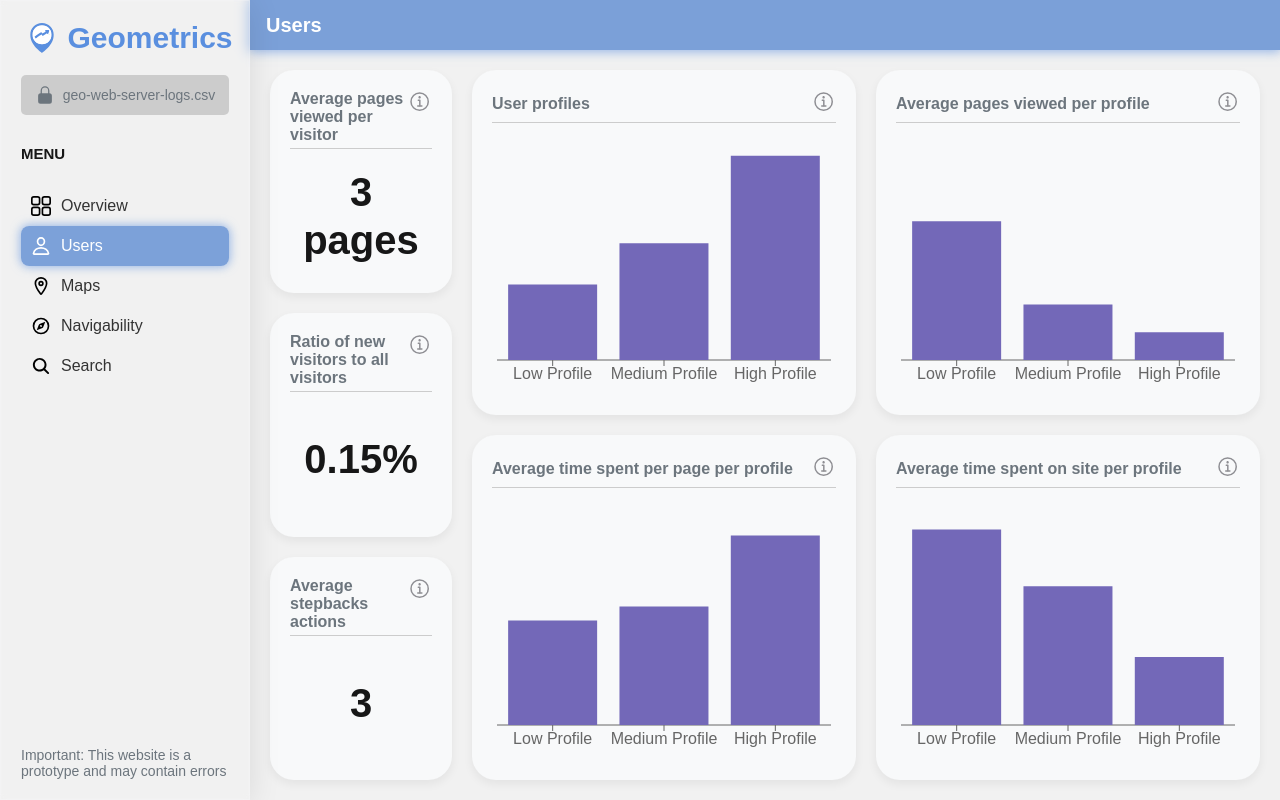
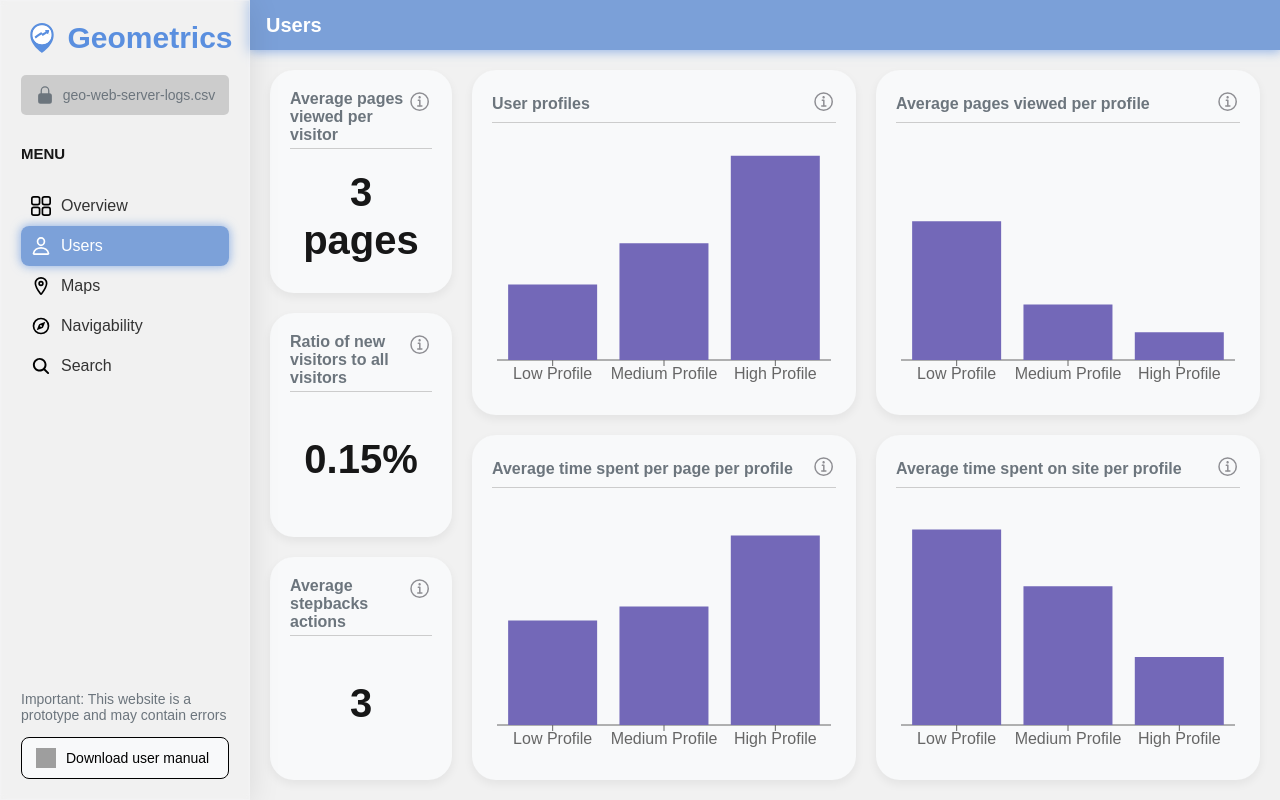
Before and after one commit to Sofia6074/Metricas_Geoportales_Maitena_Silvina_Sofia, a Next.js app in the folder frontend/: page /users in a window 1280 px wide. Built offline with nearby package versions, Linux system fonts and the light colour scheme; grey boxes are pictures that could not be loaded.

Commit message:
[issue-115] Adding download user manual

```diff
--- a/frontend/src/components/sidebar/sidebar.module.css
+++ b/frontend/src/components/sidebar/sidebar.module.css
@@ -94,7 +94,17 @@
     color: var(--color-secondary);
 }
 
-.disclaimer ul {
-    list-style-type: none;
-    margin-bottom: 12px;
+.userManual {
+    display: flex;
+    align-items: center;
+    padding: 10px 4px;
+    border-radius: 8px;
+    color: var(--color-black);
+    border: 1px solid var(--color-black);
+    background-color: var(--color-light-gray);
+    margin-top: 14px;
 }
+
+.userManual:hover {
+    background-color: var(--color-border);
+}
--- a/frontend/src/components/sidebar/sidebar.tsx
+++ b/frontend/src/components/sidebar/sidebar.tsx
@@ -57,9 +57,13 @@ export default function Sidebar() {
 					))}
 				</ul>
 			</nav>
-			<p className={styles.disclaimer}>
-				Important: This website is a prototype and may contain errors
-			</p>
+			<div className={styles.disclaimer}>
+				<p>Important: This website is a prototype and may contain errors</p>
+				<a className={styles.userManual} href='/manual_de_usuario.pdf' download='user_manual.pdf'>
+					<Icon iconName='download-outline' color='black' size={20} />
+					Download user manual
+				</a>
+			</div>
 		</div>
 	);
 }
```
Also changed, not shown: 1 other file (tests, documents, lock files or other folders).
